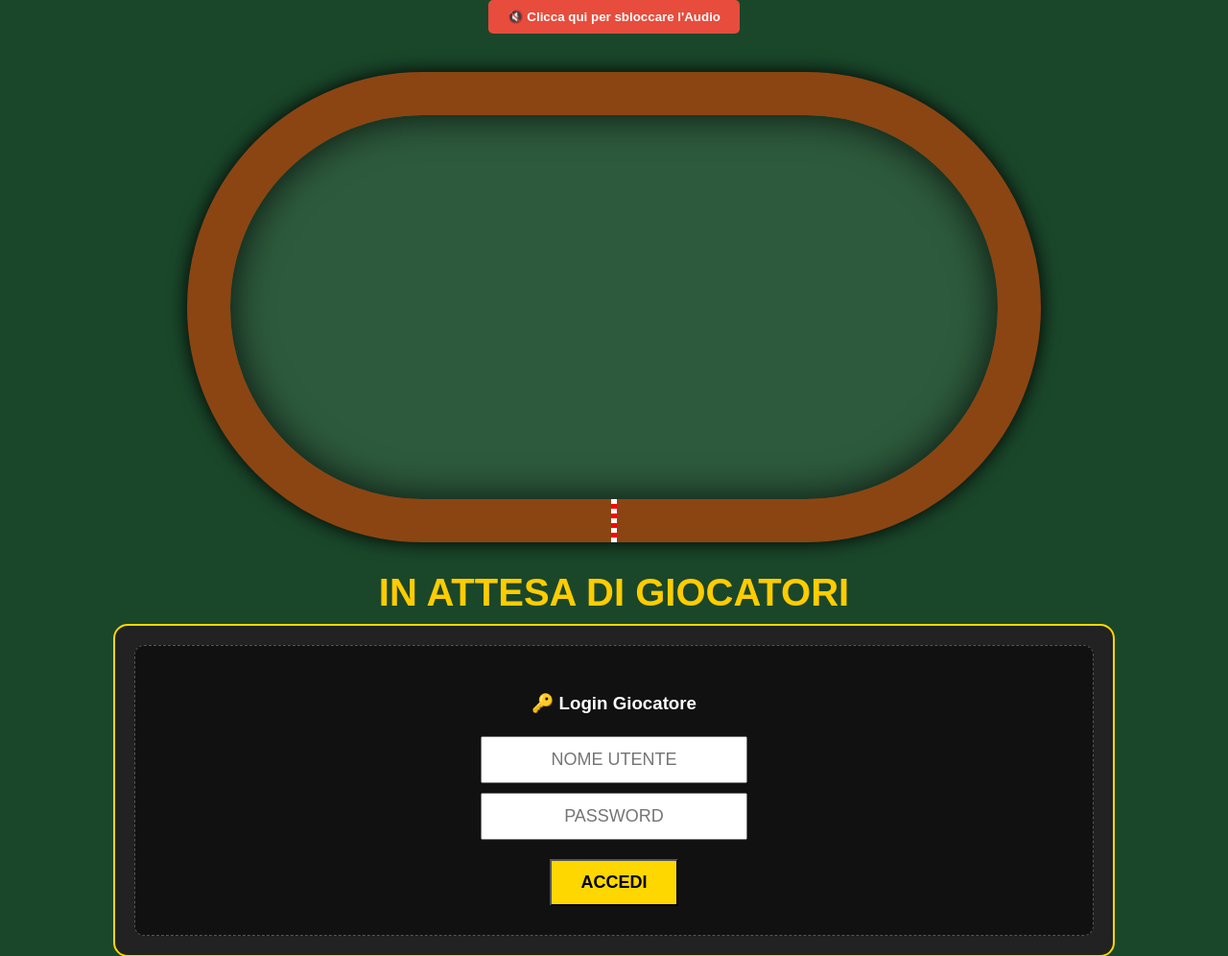
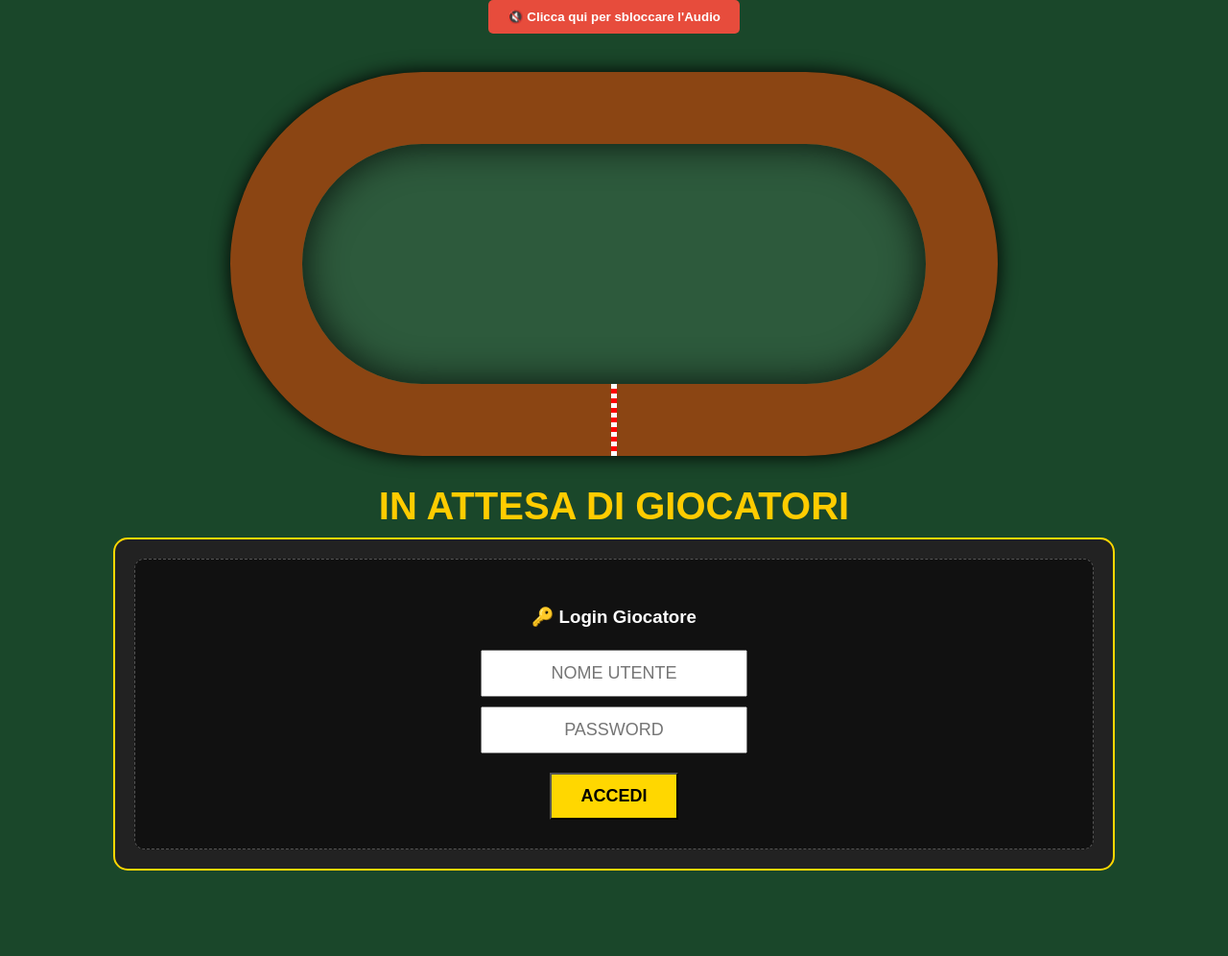
Before and after one commit to pietrolmb/bet-horses-app, a Flask app: page / in a window 1280 px wide. Shown: the top 996 px of the page at 96% size. After the commit the page ends 907 px from the top, so only its background shows below. Run offline with Flask 3, Linux system fonts and the light colour scheme; some libraries are stand-ins or nearby versions.

Commit message:
index.html

```diff
--- a/templates/index.html
+++ b/templates/index.html
@@ -5,8 +5,19 @@
     <script src="https://cdnjs.cloudflare.com/ajax/libs/socket.io/4.0.1/socket.io.js"></script>
     <style>
         body { background: #1a472a; color: white; font-family: sans-serif; text-align: center; margin: 0; padding-bottom: 50px;}
-        #pista-container { width: 800px; height: 400px; background: #2d5a3c; border-radius: 250px; position: relative; border: 45px solid #8B4513; margin: 30px auto; box-shadow: inset 0 0 40px rgba(0,0,0,0.8), 0 0 20px black;}
-        .traguardo { position: absolute; bottom: -45px; left: 50%; width: 6px; height: 45px; background: repeating-linear-gradient(to bottom, white 0, white 5px, red 5px, red 10px); z-index: 1; transform: translateX(-50%);}
+
+        /* PISTA OVALE ALLARGATA E PERFETTAMENTE CALCOLATA */
+        #pista-container {
+            width: 800px; height: 400px; background: #2d5a3c; border-radius: 250px;
+            position: relative; border: 75px solid #8B4513; margin: 30px auto;
+            box-shadow: inset 0 0 40px rgba(0,0,0,0.8), 0 0 20px black;
+            box-sizing: border-box; /* Fondamentale per non sballare le misure */
+        }
+        .traguardo {
+            position: absolute; bottom: -75px; left: 50%; width: 6px; height: 75px;
+            background: repeating-linear-gradient(to bottom, white 0, white 5px, red 5px, red 10px);
+            z-index: 1; transform: translateX(-50%);
+        }
         .cavallo { width: 22px; height: 22px; border-radius: 50%; position: absolute; border: 2px solid #fff; font-size: 11px; font-weight: bold; color: black; display: flex; align-items: center; justify-content: center; z-index: 10; transition: all 0.1s linear;}
 
         #game-interface { width: 90%; max-width: 1000px; background: #222; padding: 20px; border-radius: 15px; border: 2px solid gold; margin: auto; }
@@ -74,6 +85,7 @@
         const folla = new Audio('https://upload.wikimedia.org/wikipedia/commons/2/29/Cheering_crowd.ogg');
         folla.loop = true;
         const audioCtx = new (window.AudioContext || window.webkitAudioContext)();
+
         function playBeep() {
             if(!audioAttivo) return;
             const osc = audioCtx.createOscillator();
@@ -111,7 +123,6 @@
             const r = s.current_race;
             if(myUser && s.users[myUser]) document.getElementById('display-balance').innerText = s.users[myUser].wallet;
 
-            // Le mie scommesse
             const mieScommesse = r.bets.filter(b => b.user === myUser);
             const ulScommesse = document.getElementById('lista-mie-scommesse');
             if(mieScommesse.length === 0) ulScommesse.innerHTML = "<li>Nessuna scommessa effettuata.</li>";
@@ -120,7 +131,6 @@
                 mieScommesse.forEach(b => ulScommesse.innerHTML += `<li>${b.amount}€ su <b>${b.horse_nome}</b> (${b.type}) a quota ${b.quota}</li>`);
             }
 
-            // Storico e Vincitori
             if(s.history.length > 0) {
                 const ultima = s.history[s.history.length - 1];
                 document.getElementById('storico-podio').innerHTML = `1° ${ultima.primo}<br>2° ${ultima.secondo}<br>3° ${ultima.terzo}<br><small style="color:#e74c3c;">Ultimo: ${ultima.ultimo}</small>`;
@@ -147,7 +157,7 @@
                         <select id="tipo-${h.id}" ${dis} style="padding:5px;">
                             <option value="Vincente">Vincente</option>
                             <option value="Piazzato">Piazzato (1-3)</option>
-                            <option value="Ultimo">Ultimo (Fanalino)</option>
+                            <option value="Ultimo">Ultimo</option>
                         </select>
                     </td>
                     <td><input type="number" id="amt-${h.id}" style="width:60px" value="5" ${dis}></td>
@@ -159,8 +169,10 @@
                     d.className = 'cavallo'; d.style.backgroundColor = h.colore; d.innerText = h.id;
                     pista.appendChild(d);
                     cavalliElements[h.id] = d;
-                    const laneX = 400 + (index * 4);
-                    const laneY = 200 + (index * 4);
+
+                    // Nuova Matematica: Centro perfetto 400x200 (con Box-Sizing)
+                    const laneX = 336 + (index * 4.5);
+                    const laneY = 136 + (index * 4.5);
                     const startX = 400 + laneX * Math.cos(Math.PI / 2);
                     const startY = 200 + laneY * Math.sin(Math.PI / 2);
                     d.style.left = (startX - 11) + 'px'; d.style.top = (startY - 11) + 'px';
@@ -189,8 +201,8 @@
         socket.on('race_update', (pos) => {
             let index = 0;
             Object.keys(pos).forEach(id => {
-                const laneX = 400 + (index * 4);
-                const laneY = 200 + (index * 4);
+                const laneX = 336 + (index * 4.5);
+                const laneY = 136 + (index * 4.5);
                 const x = 400 + laneX * Math.cos(pos[id] + Math.PI / 2);
                 const y = 200 + laneY * Math.sin(pos[id] + Math.PI / 2);
                 if(cavalliElements[id]) { cavalliElements[id].style.left = (x - 11) +'px'; cavalliElements[id].style.top = (y - 11) +'px'; }
```
